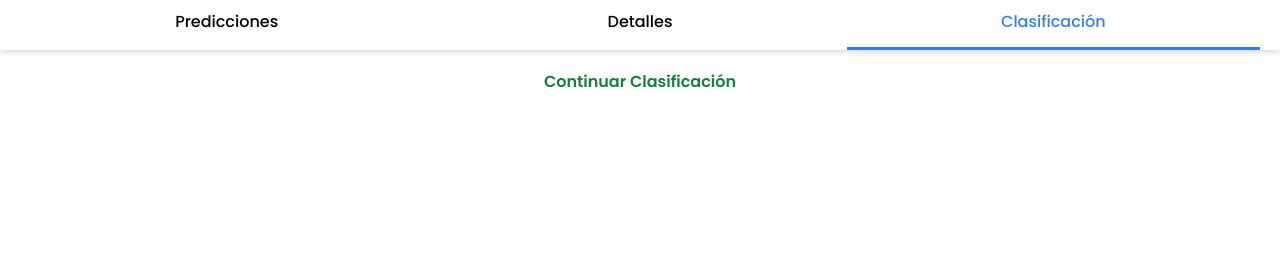
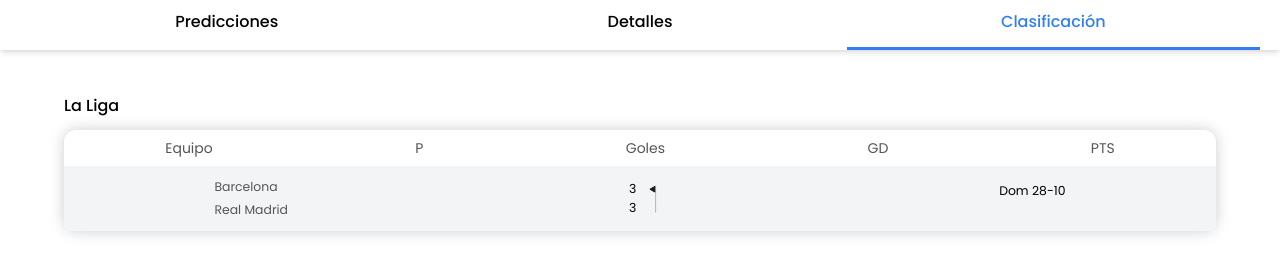
Before and after one commit to No-Country-simulation/h2-05-t-node-react, a React (Vite) app in the folder frontend/: page /matches-completed/classification in a window 1280 px wide. Shown: the part 198-472 px from the top of the page. Built offline with nearby package versions, Linux system fonts and the light colour scheme.

Commit message:
feat: add classification page (ranking)

```diff
--- a/frontend/src/pages/ClassificationPage.jsx
+++ b/frontend/src/pages/ClassificationPage.jsx
@@ -1,9 +1,46 @@
+import FlagIcon from "../assets/icons/FlagIcon"
 import Container from "../components/common/Container"
 
 const ClassificationPage = () => {
   return (
     <Container>
-      <p className="text-center text-green-700 font-semibold">Continuar Clasificación</p>
+      <div className="flex justify-between py-2 mt-4 mb-1">
+        <span className="font-medium capitalize">la liga</span>
+      </div>
+
+      <div className="flex flex-col justify-center mb-5 shadow-soft rounded-xl">
+        <div className='flex justify-around text-soft-gray'>
+          <span className="w-30 py-2 px-5 text-secondary text-sm">Equipo</span>
+          <span className="py-2 px-5 text-secondary text-sm">P</span>
+          <span className="py-2 px-5 text-secondary text-sm">Goles</span>
+          <span className="py-2 px-5 text-secondary text-sm">GD</span>
+          <span className="py-2 px-5 text-secondary text-sm">PTS</span>
+        </div>
+
+
+        <div className='w-full bg-soft-gray py-3 flex justify-around gap-10'>
+          <div className="flex flex-col items-start gap-1">
+            <div className='flex gap-2'>
+              <span className="text-regular text-secondary capitalize">Barcelona</span>
+            </div>
+            <div className='flex gap-2'>
+              <span className="text-regular text-secondary capitalize">Real Madrid</span>
+            </div>
+          </div>
+
+          <div className='flex items-center gap-3'>
+            <div className="flex flex-col items-center">
+              <span className="text-regular">3</span>
+              <span className="text-regular">3</span>
+            </div>
+            <FlagIcon />
+          </div>
+
+          <div>
+            <span className='text-regular'>Dom 28-10</span>
+          </div>
+        </div>
+      </div>
     </Container>
   )
 }
```
